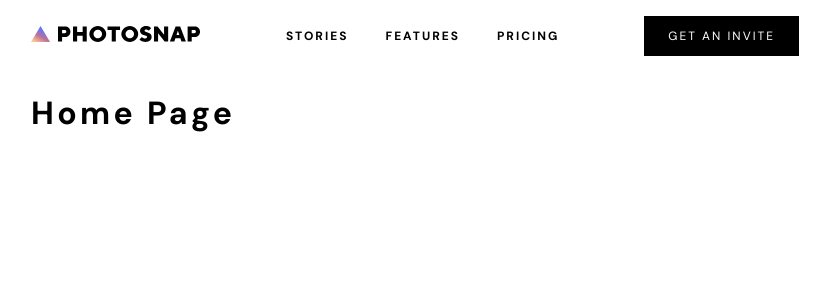
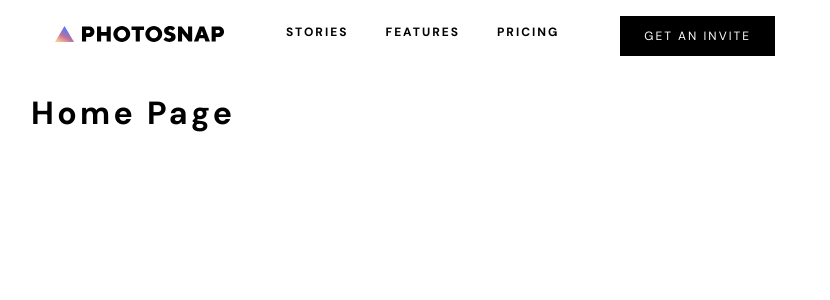
Before and after one commit to MrNicholson85/photosnap, a Vue app in the folder photosnap-fem/: page / in a window 1280 px wide. Shown: the top 300 px of the page, without its empty margins (225-1055 px from the left). Built offline with nearby package versions, Linux system fonts and the light colour scheme.

Commit message:
mobile styles

```diff
--- a/photosnap-fem/src/App.vue
+++ b/photosnap-fem/src/App.vue
@@ -1,5 +1,5 @@
 <template>
-  <Nav />
+  <Nav/>
   <router-view/>
 </template>
 
--- a/photosnap-fem/src/assets/styles/buttons.scss
+++ b/photosnap-fem/src/assets/styles/buttons.scss
@@ -2,12 +2,14 @@
 @import './typography.scss';
 
 .btn {
+    display: block;
     font-size: 12px;
     letter-spacing: 2px;
     border: none;
     padding: 12px 24px;
     text-transform: uppercase;
     transition: all .2s ease-in-out;
+    text-align: center;
 
     &--primary-dark {
         color: $pureWhite;
--- a/photosnap-fem/src/components/Nav.vue
+++ b/photosnap-fem/src/components/Nav.vue
@@ -2,14 +2,17 @@
    <nav class="navbar-nav">
     <div class="navbar-nav__logo-menu">
       <router-link to="/"><img class="" :src="logoImage" /></router-link>
-      <div class="navbar-nav__menu-toggle" v-if="isMobile()">toggle menu</div>
+      <div
+        class="navbar-nav__menu-toggle"
+        :class="[navToggler ? 'navbar-nav--toggle-close' : 'navbar-nav--toggle-open']"
+        @click="navToggler = !navToggler" v-if="isMobile()"></div>
     </div>
-    <div class="navbar-nav__links">
+    <div class="navbar-nav__links" :class="[navToggler ? 'navbar-nav--nav-close' : 'navbar-nav--nav-open']">
       <router-link :to="{ name: 'Stories' }">Stories</router-link>
       <router-link :to="{ name: 'Features'}">Features</router-link>
       <router-link :to="{ name: 'Pricing'}">Pricing</router-link>
     </div>
-    <router-link to="*" class="btn btn--primary-dark">Get an invite</router-link>
+    <router-link to="*" class="btn btn--primary-dark" :class="[navToggler ? 'navbar-nav--nav-close' : 'navbar-nav--nav-open']">Get an invite</router-link>
   </nav>
 </template>
 <script>
@@ -19,7 +22,8 @@ export default {
     name: 'App',
     data () {
         return {
-            logoImage
+            logoImage,
+            navToggler: true,
         }
     },
     methods: {
@@ -36,17 +40,92 @@ export default {
     @import '../assets/styles/buttons.scss';
 
     .navbar-nav {
-    display: flex;
         justify-content: space-between;
         align-items: center;
+        padding: 0 24px;
+
+        @media(min-width: $tablet) {
+            display: flex;
             height: 72px;
+        }
+
+        &--nav-close {
+            display: none;
+
+            @media(min-width: $tablet) {
+                display: grid;
+            }
+        }
+
+        &--nav-open {
+            display: grid;
+        }
+
+        &--toggle-close {
+            position: relative;
+            height: 6px;
+            width: 20px;
+
+            &::before {
+                content: "";
+                height: 2px;
+                width: 20px;
+                background-color: $pureBlack;
+                position: absolute;
+            }
+
+            &::after {
+                top: 5px;
+                content: "";
+                height: 2px;
+                width: 20px;
+                background-color: $pureBlack;
+                position: absolute;
+            }
+        }
+
+        &--toggle-open {
+            position: relative;
+            width: 20px;
+            height: 20px;
+
+            &::before {
+                content: "";
+                height: 2px;
+                width: 20px;
+                background-color: $pureBlack;
+                position: absolute;
+                transform: rotateZ(-45deg) scaleX(1) translate(-6px, 6px);
+            }
+
+            &::after {
+                top: 5px;
+                content: "";
+                height: 2px;
+                width: 20px;
+                background-color: $pureBlack;
+                position: absolute;
+                transform: rotateZ(45deg) scaleX(1) translate(3px, 3px);
+            }
+        }
 
         &__links {
-        display: flex;
-        gap: 37px;
+            gap: 20px;
             text-transform: uppercase;
             font-size: 12px;
             font-weight: bold;
+            text-align: center;
+            padding-top: 32px;
+            padding-bottom: 20px;
+            border-bottom: 1px $lightGrey solid;
+            margin-bottom: 20px;
+
+            @media(min-width: $tablet) {
+                display: flex;
+                text-align: left;
+                gap: 37px;
+                border-bottom: none;
+            }
 
             a {
                 color: $pureBlack;
@@ -62,5 +141,12 @@ export default {
                 }
             }
         }
+
+        &__logo-menu {
+            display: flex;
+            justify-content: space-between;
+            padding: 28px 0px;
+            align-items: center;
+        }
     }
 </style>
```
Also changed, not shown: 1 other file (tests, documents, lock files or other folders). Lines whose indentation alone changed are shown as unchanged.
